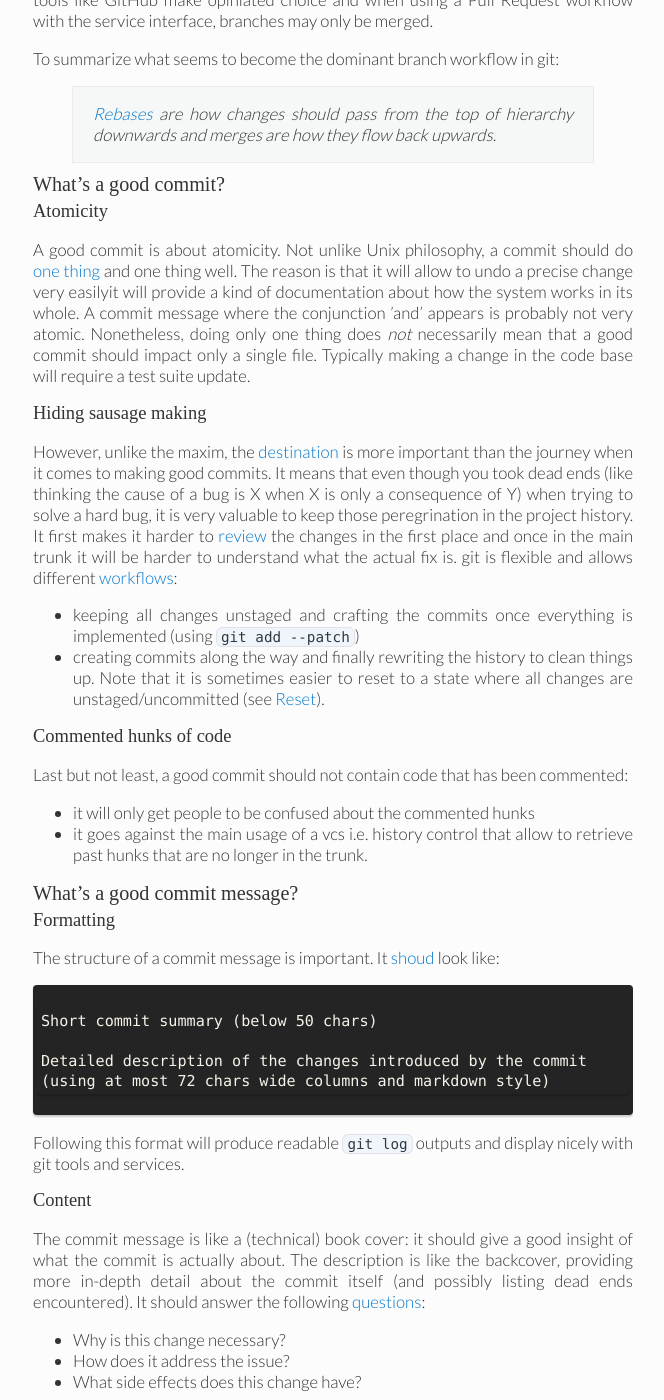
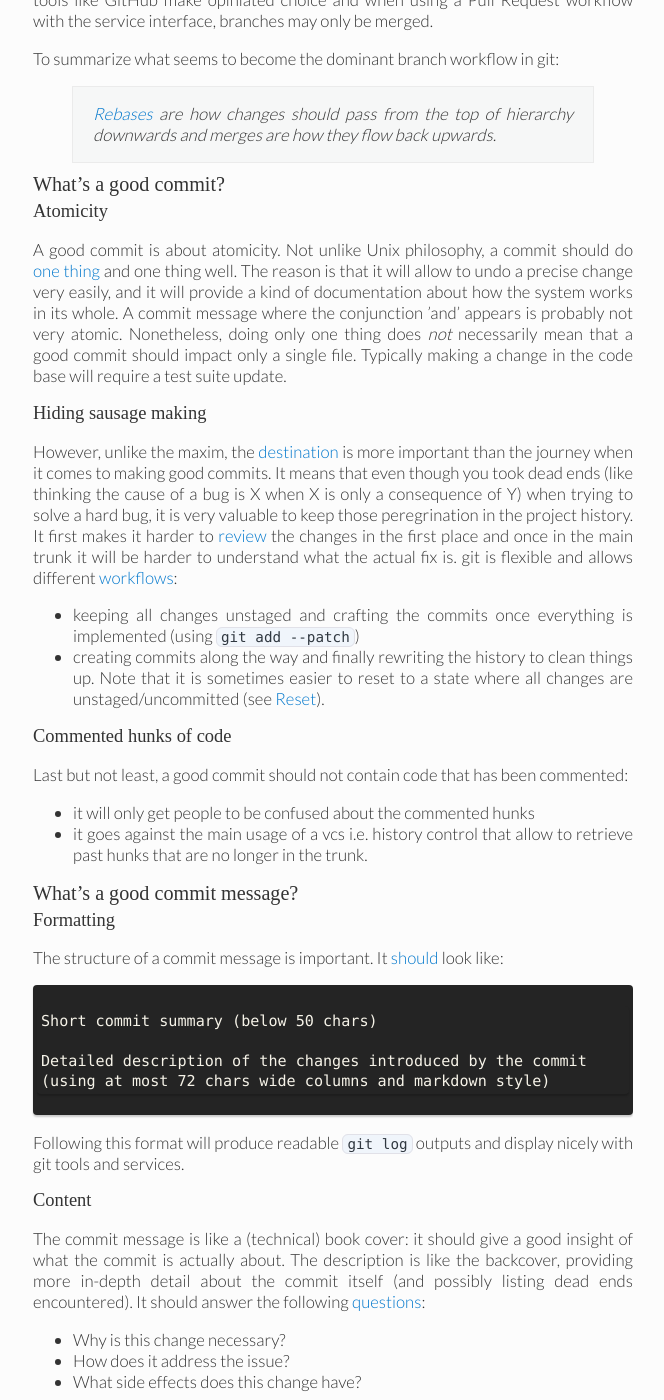
Before and after one commit to marchelbling/marc.helbling.fr, a Jekyll site: the page built from _posts/2014-09-22-practical-git-introduction.md, in a window 1280 px wide and 1400 px high, scrolled down 32330 px. Shown: the whole window, without its empty margins (315-979 px from the left). Built offline with Jekyll 4.4.1, drawn with Linux system fonts in a browser that asks for light colours; some web fonts are replaced; Markdown is read by kramdown in place of the engine named in the settings; comment, search, counter and statistics services are not loaded.

Commit message:
Fix typos in 2014-09-22-practical-git-introduction.md

````diff
--- a/_posts/2014-09-22-practical-git-introduction.md
+++ b/_posts/2014-09-22-practical-git-introduction.md
@@ -1438,7 +1438,7 @@
 
 ### Atomicity
 
-A good commit is about atomicity. Not unlike Unix philosophy, a commit should do [one thing](http://dev.solita.fi/2013/07/04/whats-in-a-good-commit.html) and one thing well. The reason is that it will allow to undo a precise change very easilyit will provide a kind of documentation about how the system works in its whole.
+A good commit is about atomicity. Not unlike Unix philosophy, a commit should do [one thing](http://dev.solita.fi/2013/07/04/whats-in-a-good-commit.html) and one thing well. The reason is that it will allow to undo a precise change very easily, and it will provide a kind of documentation about how the system works in its whole.
 A commit message where the conjunction ’and’ appears is probably not very atomic. Nonetheless, doing only one thing does *not* necessarily mean that a good commit should impact only a single file. Typically making a change in the code base will require a test suite update.
 
 
@@ -1461,7 +1461,7 @@
 
 ### Formatting
 
-The structure of a commit message is important. It [shoud](http://tbaggery.com/2008/04/19/a-note-about-git-commit-messages.html) look like:
+The structure of a commit message is important. It [should](http://tbaggery.com/2008/04/19/a-note-about-git-commit-messages.html) look like:
 
 ```bash
 Short commit summary (below 50 chars)
````
